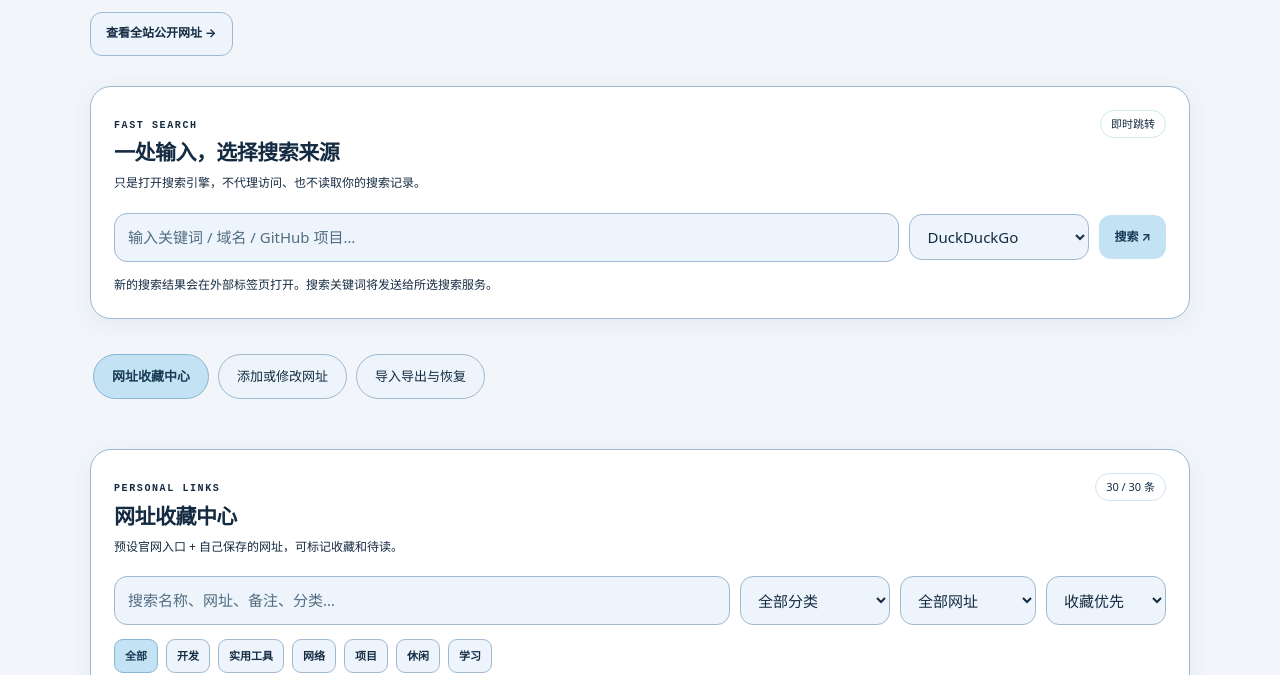
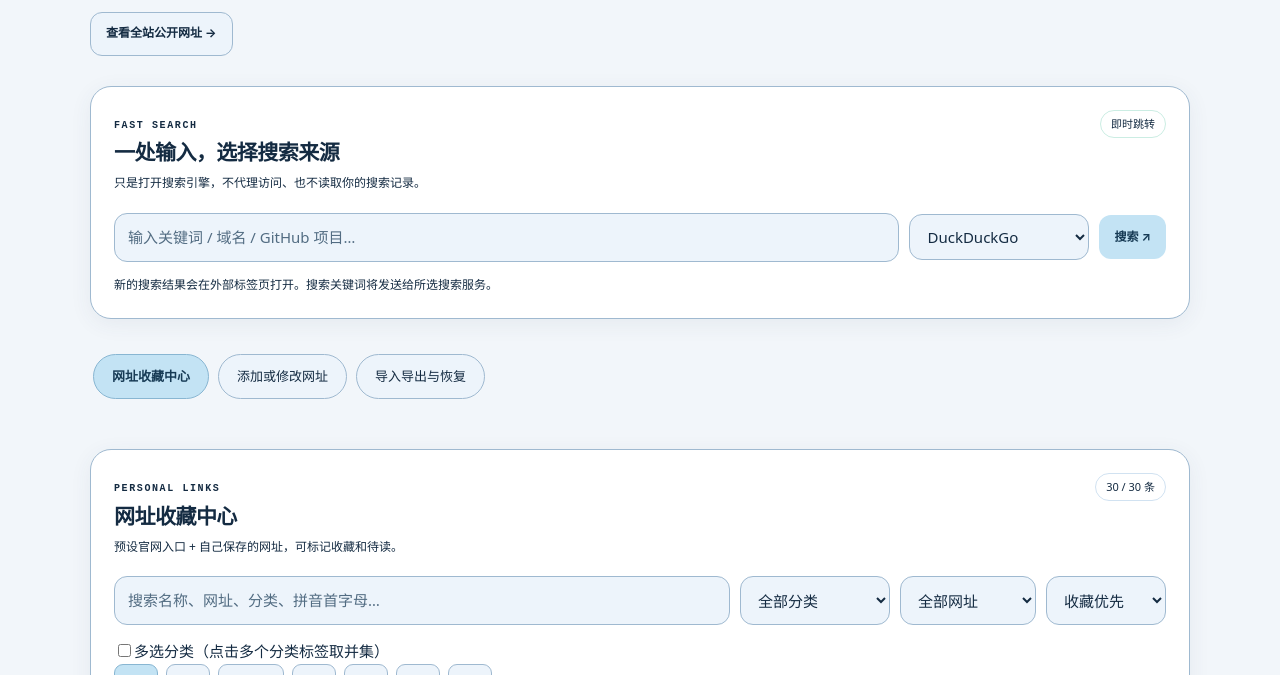
Before and after one commit to initial2024/avenqir-site, a plain HTML site: page site/bookmarks.html in a window 1280 px wide. Shown: the part 277-952 px from the top of the page. Drawn offline with Linux system fonts and the light colour scheme.

Commit message:
Add shared multi-category filters, pinyin-initial search and explicit session-only recent sort controls

```diff
--- a/site/bookmarks.html
+++ b/site/bookmarks.html
@@ -4,8 +4,8 @@
 <div class="layout">
 <section class="panel wide"><div class="sectionhead"><div><span class="label">FAST SEARCH</span><h2>一处输入，选择搜索来源</h2><p>只是打开搜索引擎，不代理访问、也不读取你的搜索记录。</p></div><span class="pill good">即时跳转</span></div><form class="launcher-form" id="searchForm"><label class="sr-only" for="webQuery">搜索内容</label><input autocomplete="off" id="webQuery" maxlength="300" placeholder="输入关键词 / 域名 / GitHub 项目…" required="" type="search"/><select aria-label="搜索来源" id="searchSource"><option value="duck">DuckDuckGo</option><option value="google">Google</option><option value="bing">Bing</option><option value="github">GitHub</option><option value="mdn">MDN 文档</option><option value="scholar">Google Scholar</option></select><button class="btn primary" type="submit">搜索 ↗</button></form><p class="hint" id="searchHint">新的搜索结果会在外部标签页打开。搜索关键词将发送给所选搜索服务。</p></section>
 <div aria-label="切换功能" class="module-picker" data-picker="bookmarks.html" role="tablist"><button aria-controls="library" aria-selected="true" class="module-picker-tab active" data-target="library" role="tab" type="button">网址收藏中心</button><button aria-controls="editor" aria-selected="false" class="module-picker-tab" data-target="editor" role="tab" type="button">添加或修改网址</button><button aria-controls="transfer" aria-selected="false" class="module-picker-tab" data-target="transfer" role="tab" type="button">导入导出与恢复</button></div><section aria-label="网址收藏中心" class="panel wide" id="library" role="tabpanel"><div class="sectionhead"><div><span class="label">PERSONAL LINKS</span><h2>网址收藏中心</h2><p>预设官网入口 + 自己保存的网址，可标记收藏和待读。</p></div><span class="pill" id="linkCount">正在加载</span></div>
-<div class="link-tools"><input aria-label="搜索已保存的网址" id="filterLinks" maxlength="120" placeholder="搜索名称、网址、备注、分类…" type="search"/><select aria-label="按分类筛选" id="filterCategory"><option value="">全部分类</option></select><select aria-label="按状态筛选" id="filterState"><option value="all">全部网址</option><option value="fav">仅收藏 ★</option><option value="todo">待阅读</option><option value="custom">仅自己添加</option></select><select aria-label="排序" id="sortLinks"><option value="fav">收藏优先</option><option value="name">名称 A–Z</option><option value="recent">最近添加</option></select></div>
-<div aria-label="快速分类筛选" class="chiplist" id="catChips"></div>
+<div class="link-tools"><input aria-label="搜索已保存的网址" id="filterLinks" maxlength="120" placeholder="搜索名称、网址、分类、拼音首字母…" type="search"/><select aria-label="按分类筛选" id="filterCategory"><option value="">全部分类</option></select><select aria-label="按状态筛选" id="filterState"><option value="all">全部网址</option><option value="fav">仅收藏 ★</option><option value="todo">待阅读</option><option value="custom">仅自己添加</option></select><select aria-label="排序" id="sortLinks"><option value="fav">收藏优先</option><option value="name">名称 A–Z</option><option value="recent">最近添加</option><option value="used">本会话最近打开</option></select></div>
+<label class="atlas-multi-category"><input id="bookmarkMultiCategory" type="checkbox">多选分类（点击多个分类标签取并集）</label><div aria-label="快速分类筛选" class="chiplist" id="catChips"></div>
 <div aria-live="polite" class="bookmark-grid" id="bookmarkGrid"></div><p class="status" id="bookmarksStatus" role="status">页面数据保存在此浏览器内。</p></section>
 <section aria-label="添加或修改网址" class="panel" hidden="" id="editor" role="tabpanel"><div class="sectionhead"><div><span class="label">ADD / EDIT</span><h2>添加或修改网址</h2><p>只支持 http / https；不会自动访问添加的网址。</p></div></div><form class="stack" id="linkForm"><input id="editId" type="hidden"/><label class="smalllabel" for="linkName">名称<input id="linkName" maxlength="80" placeholder="例如：自己的学习工具" required=""/></label><label class="smalllabel" for="linkUrl">完整地址<input id="linkUrl" inputmode="url" maxlength="1600" placeholder="https://example.com/" required="" type="url"/></label><label class="smalllabel" for="linkCategory">分类<input id="linkCategory" list="categoryOptions" maxlength="32" placeholder="例如：学习、开发、网络" required=""/><datalist id="categoryOptions"><option value="学习"><option value="开发"><option value="网络"><option value="实用工具"><option value="项目"><option value="休闲"></option></option></option></option></option></option></datalist></label><label class="smalllabel" for="linkNote">备注（可选）<textarea id="linkNote" maxlength="250" placeholder="这个网址能做什么？" rows="2"></textarea></label><div class="btnrow"><button class="btn primary" id="saveLink" type="submit">保存网址</button><button class="btn ghost" id="cancelEdit" type="button">取消编辑</button></div></form></section>
 <section aria-label="导入导出与恢复" class="panel" hidden="" id="transfer" role="tabpanel"><div class="sectionhead"><div><span class="label">BACKUP / PORTABILITY</span><h2>导入导出与恢复</h2><p>适合手机换浏览器前备份；不会自动与其他设备同步。</p></div></div><div class="stack"><a class="btn primary" href="transfer.html">统一备份 / 换手机迁移</a><button class="btn ghost" id="exportBookmarks">导出全部收藏 JSON</button><label class="btn ghost import-button">导入收藏备份 <input accept=".json,application/json" hidden="" id="importBookmarks" type="file"/></label><div class="netscape-import" aria-label="浏览器书签 HTML 导入导出"><h3>Netscape HTML 书签互通</h3><p class="hint">支持 Chrome、Firefox 等浏览器导出的标准书签 HTML。只读取文件中的网址、标题和文件夹分类；忽略脚本和其他内容，不上传服务器。</p>
@@ -16,4 +16,4 @@
 <p id="netscapePreview" class="status" role="status" aria-live="polite">选择 HTML 后先预览，不会立即修改书签。</p>
 <div class="btnrow"><button class="btn primary" id="confirmNetscape" type="button" disabled>确认导入</button><button class="btn ghost" id="cancelNetscape" type="button">取消预览</button></div>
 <p class="hint">最多 200 条书签。标准 HTML 不包含本站「收藏 / 待读」状态，跨设备保留这些状态请使用 JSON 备份。</p></div><button class="btn ghost" id="resetBookmarks">恢复默认网址（会清除自定义网址）</button><p class="hint">单个网址可编辑、删除、收藏或加入待读。完整地址留存在当前浏览器的 LocalStorage 中，清理网站数据会丢失。</p></div></section>
-</div><script defer="" src="netscape-format.js?v=1"></script><script defer="" src="bookmarks.js?v=9"></script></main><footer class="wrap footer"><span>© 2026 AVENQIR · PERSONAL HUB v8.3</span><span>私人数据保存在当前设备 · <a href="disclaimer.html">免责声明</a> · <a href="privacy.html">隐私说明</a></span></footer><script defer="" src="site.js?v=15"></script><script defer="True" src="module-switcher.js?v=8"></script><script src="theme.js?v=15" defer></script></body></html>
+</div><script defer="" src="netscape-format.js?v=1"></script><script defer="" src="bookmarks.js?v=9"></script></main><footer class="wrap footer"><span>© 2026 AVENQIR · PERSONAL HUB v8.3</span><span>私人数据保存在当前设备 · <a href="disclaimer.html">免责声明</a> · <a href="privacy.html">隐私说明</a></span></footer><script defer="" src="site.js?v=15"></script><script defer="True" src="module-switcher.js?v=8"></script><script src="atlas-find.js?v=22" defer></script><script src="theme.js?v=15" defer></script></body></html>
```
